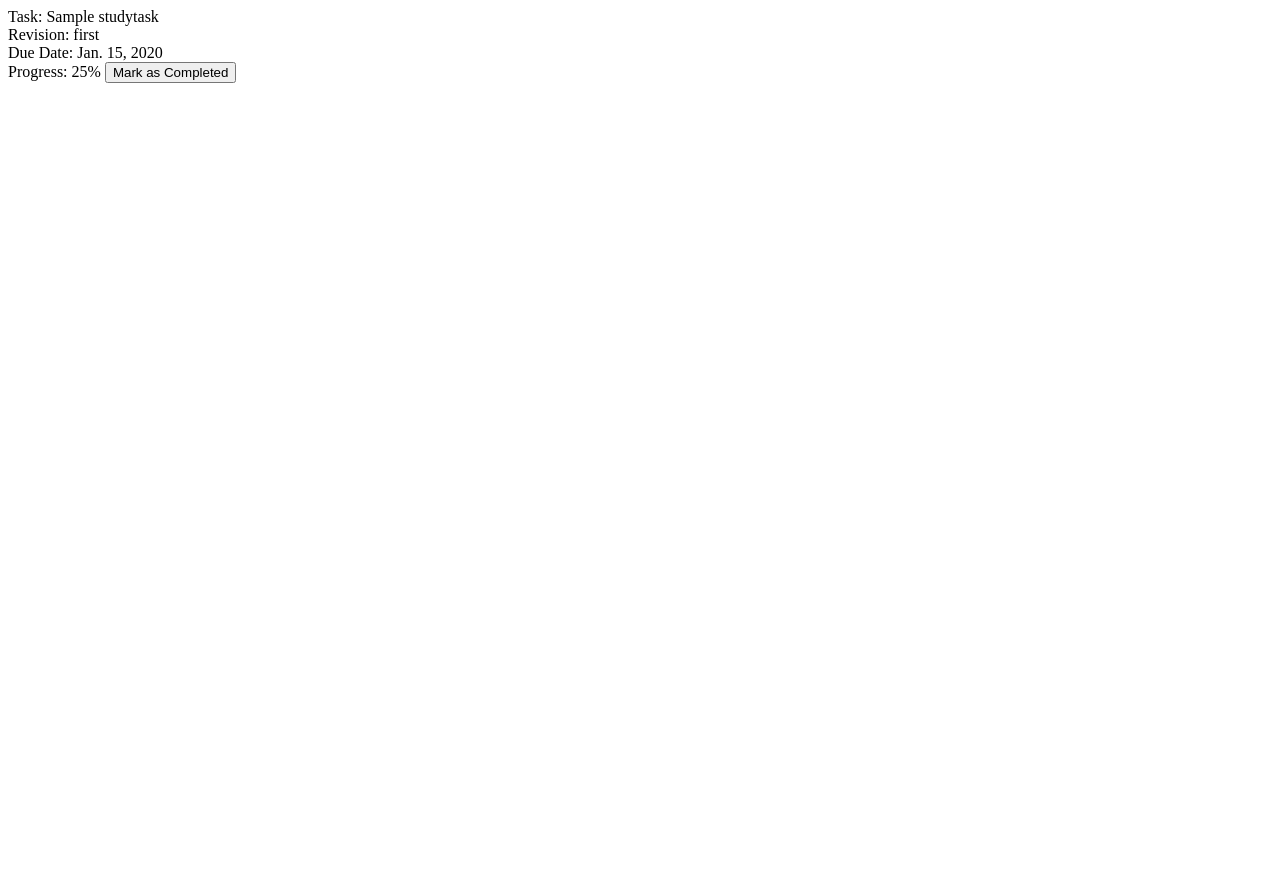
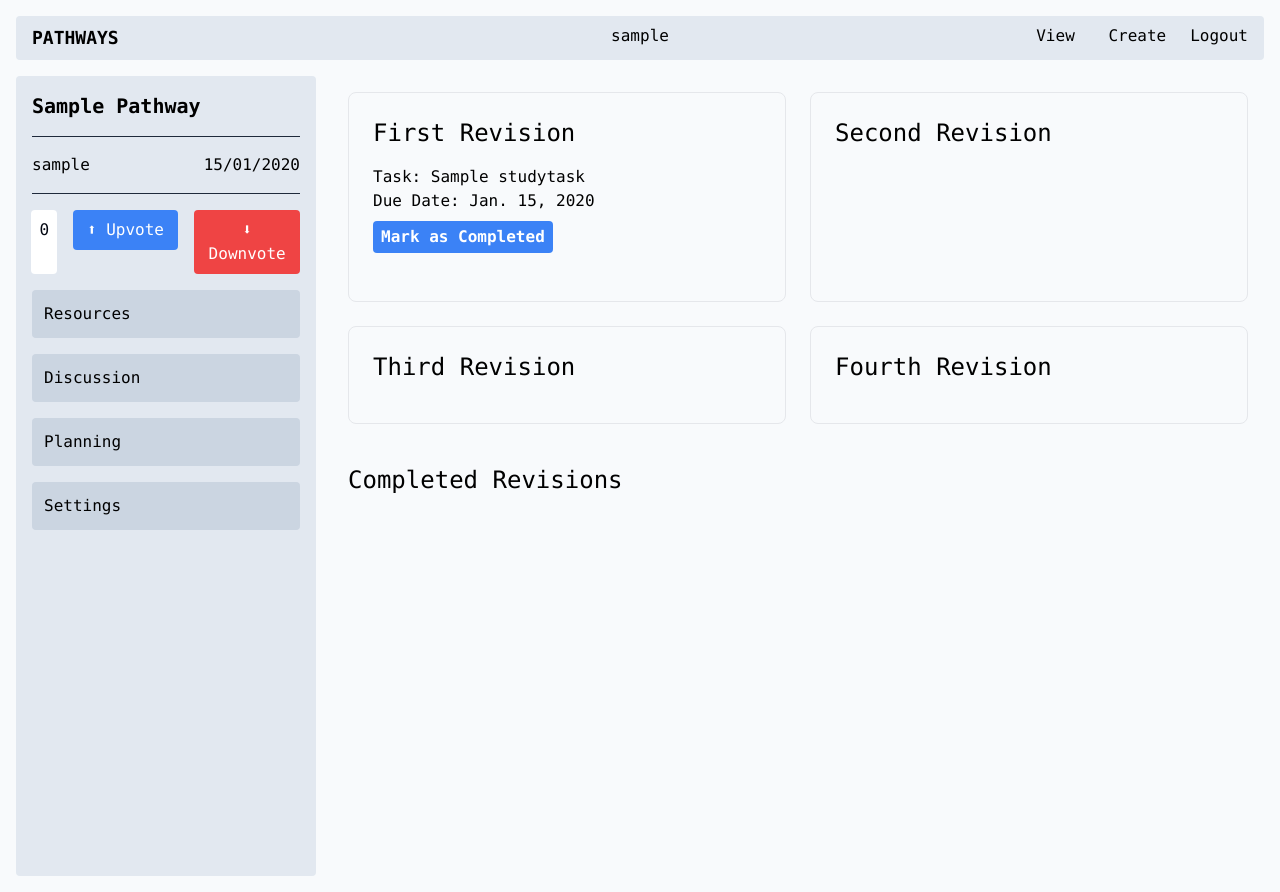
Before and after one commit to sd4483/Pathways, a Django app: page /pathways/pathway/1/revision/ in a window 1280 px wide. Before the commit the page ends 83 px from the top, so only its background shows below. Run offline with Django 4.2, Linux system fonts and the light colour scheme; a user stored in the database is signed in; tables that the repository leaves empty hold one stand-in row (values such as "Sample post").

Commit message:
Revisoin feature main functionality achieved

```diff
--- a/pathways/models.py
+++ b/pathways/models.py
@@ -78,30 +78,12 @@ class StudyTask(models.Model):
 
 @receiver(post_save, sender=StudyTask)
 def create_revisions(sender, instance, **kwargs):
-    if instance.is_completed:
+    if instance.is_completed and not Revision.objects.filter(study_task=instance).exists():
         Revision.objects.create(
             study_task=instance,
             pathway=instance.pathway,
             revision_type=Revision.FIRST,
             due_date=date.today() + timedelta(days=1)
-        )
-        Revision.objects.create(
-            study_task=instance,
-            pathway=instance.pathway,
-            revision_type=Revision.SECOND,
-            due_date=date.today() + timedelta(days=3)
-        )
-        Revision.objects.create(
-            study_task=instance,
-            pathway=instance.pathway,
-            revision_type=Revision.THIRD,
-            due_date=date.today() + timedelta(days=7)
-        )
-        Revision.objects.create(
-            study_task=instance,
-            pathway=instance.pathway,
-            revision_type=Revision.FOURTH,
-            due_date=date.today() + timedelta(days=30)
         )
 
 class Revision(models.Model):
--- a/pathways/plan_revise_view.py
+++ b/pathways/plan_revise_view.py
@@ -1,3 +1,4 @@
+from datetime import timedelta
 from django.shortcuts import render, redirect, get_object_or_404
 from .models import StudyTask, Pathway, Revision
 from .forms import StudyTaskForm
@@ -36,5 +37,39 @@ def complete_task_view(request, pathway_id, task_id):
 
 
 def revision_view(request, pathway_id):
+    pathway = get_object_or_404(Pathway, id=pathway_id)
     user_revisions = Revision.objects.filter(study_task__user=request.user, study_task__pathway=pathway_id, status=Revision.PENDING).order_by('due_date')
-    return render(request, 'pathways/revision_template.html', {'revisions': user_revisions})
+    completed_revisions = Revision.objects.filter(study_task__user=request.user, study_task__pathway=pathway_id, status=Revision.COMPLETED).order_by('due_date')
+    return render(request, 'pathways/revision_template.html', {'revisions': user_revisions, 'completed_revisions': completed_revisions, 'pathway':pathway})
+
+def mark_revision_completed(request, revision_id):
+    revision = get_object_or_404(Revision, id=revision_id)
+
+    REVISION_TYPE_MAP = {
+        Revision.FIRST: Revision.SECOND,
+        Revision.SECOND: Revision.THIRD,
+        Revision.THIRD: Revision.FOURTH,
+        Revision.FOURTH: "completed"
+    }
+
+    next_due_dates = {
+        Revision.FIRST:  timedelta(days=1),
+        Revision.SECOND: timedelta(days=6),
+        Revision.THIRD:  timedelta(days=9),
+        Revision.FOURTH: timedelta(days=14),
+    }
+
+    next_revision_type = REVISION_TYPE_MAP[revision.revision_type]
+
+    if next_revision_type == "completed":
+        revision.status = Revision.COMPLETED
+        revision.save()
+    elif next_revision_type:
+        revision.revision_type = next_revision_type
+        revision.due_date += next_due_dates.get(next_revision_type, timedelta(days=0))
+        revision.save()
+    else:
+        revision.status = Revision.COMPLETED
+        revision.save()
+
+    return redirect('revision', pathway_id=revision.pathway.id)
--- a/pathways/templates/pathways/revision_template.html
+++ b/pathways/templates/pathways/revision_template.html
@@ -1,9 +1,83 @@
-{% for revision in revisions %}
-    <div class="revision-box">
-        Task: {{ revision.study_task.title }} <br>
-        Revision: {{ revision.revision_type }} <br>
-        Due Date: {{ revision.due_date }} <br>
-        Progress: {{ revision.progress_percentage }}%
-        <button>Mark as Completed</button>
+{% extends 'pathways/single_pathway_template.html' %}
+
+{% block pathway_content %}
+<div class="grid grid-cols-2 gap-6 mb-10">
+    <!-- First Revision Box -->
+    <div class="border rounded-lg p-6">
+        <h3 class="text-2xl mb-4">First Revision</h3>
+        {% for revision in revisions %}
+            {% if revision.revision_type == revision.FIRST %}
+                <div class="mb-2">
+                    Task: {{ revision.study_task.title }}<br>
+                    Due Date: {{ revision.due_date }}<br>
+                    <button onclick="location.href='{% url 'mark_revision_completed' revision.id %}'" class="bg-blue-500 hover:bg-blue-700 text-white font-bold py-1 px-2 rounded mt-2 mb-4">
+                        Mark as Completed
+                    </button>
+                </div>
+            {% endif %}
+        {% endfor %}
     </div>
-{% endfor %}
+
+    <!-- Second Revision Box -->
+    <div class="border rounded-lg p-6">
+        <h3 class="text-2xl mb-4">Second Revision</h3>
+        {% for revision in revisions %}
+            {% if revision.revision_type == revision.SECOND %}
+                <div class="mb-2">
+                    Task: {{ revision.study_task.title }}<br>
+                    Due Date: {{ revision.due_date }}<br>
+                    <button onclick="location.href='{% url 'mark_revision_completed' revision.id %}'" class="bg-blue-500 hover:bg-blue-700 text-white font-bold py-1 px-2 rounded mt-2 mb-4">
+                        Mark as Completed
+                    </button>
+                </div>
+            {% endif %}
+        {% endfor %}
+    </div>
+
+    <!-- Third Revision Box -->
+    <div class="border rounded-lg p-6">
+        <h3 class="text-2xl mb-4">Third Revision</h3>
+        {% for revision in revisions %}
+            {% if revision.revision_type == revision.THIRD %}
+                <div class="mb-2">
+                    Task: {{ revision.study_task.title }}<br>
+                    Due Date: {{ revision.due_date }}<br>
+                    <button onclick="location.href='{% url 'mark_revision_completed' revision.id %}'" class="bg-blue-500 hover:bg-blue-700 text-white font-bold py-1 px-2 rounded mt-2 mb-4">
+                        Mark as Completed
+                    </button>
+                </div>
+            {% endif %}
+        {% endfor %}
+    </div>
+
+    <!-- Fourth Revision Box -->
+    <div class="border rounded-lg p-6">
+        <h3 class="text-2xl mb-4">Fourth Revision</h3>
+        {% for revision in revisions %}
+            {% if revision.revision_type == revision.FOURTH %}
+                <div class="mb-2">
+                    Task: {{ revision.study_task.title }}<br>
+                    Due Date: {{ revision.due_date }}<br>
+                    <button onclick="location.href='{% url 'mark_revision_completed' revision.id %}'" class="bg-blue-500 hover:bg-blue-700 text-white font-bold py-1 px-2 rounded mt-2 mb-4">
+                        Mark as Completed
+                    </button>
+                </div>
+            {% endif %}
+        {% endfor %}
+    </div>
+</div>
+
+<!-- Completed Tasks List -->
+<div>
+    <h3 class="text-2xl mb-4">Completed Revisions</h3>
+    {% for revision in completed_revisions %}
+        {% if revision.status == 'completed' %}
+            <div class="mb-4 p-4 border-green-400 border rounded-lg">
+                Task: {{ revision.study_task.title }}
+            </div>
+        {% endif %}
+    {% endfor %}
+</div>
+
+
+{% endblock %}
--- a/pathways/urls.py
+++ b/pathways/urls.py
@@ -1,6 +1,6 @@
 from django.urls import path, include
 from . import views
-from .plan_revise_view import planning_view, complete_task_view, revision_view
+from .plan_revise_view import planning_view, complete_task_view, revision_view, mark_revision_completed
 
 urlpatterns = [
     path('', views.view_pathway_view, name='view_pathway'),
@@ -21,4 +21,5 @@ urlpatterns = [
     path('pathway/<int:pathway_id>/planning/', planning_view, name='planning'),
     path('pathway/<int:pathway_id>/revision/', revision_view, name='revision'),
     path('pathway/<int:pathway_id>/complete-task/<int:task_id>/', complete_task_view, name='complete_task'),
+    path('mark_revision_completed/<int:revision_id>/', mark_revision_completed, name='mark_revision_completed'),
 ]
--- a/static/src/styles.css
+++ b/static/src/styles.css
@@ -698,6 +698,14 @@ video {
   margin-left: 0.5rem !important;
 }
 
+.mt-10 {
+  margin-top: 2.5rem !important;
+}
+
+.mb-10 {
+  margin-bottom: 2.5rem !important;
+}
+
 .block {
   display: block !important;
 }
@@ -899,6 +907,10 @@ video {
   border-radius: 0.375rem !important;
 }
 
+.rounded-lg {
+  border-radius: 0.5rem !important;
+}
+
 .border {
   border-width: 1px !important;
 }
@@ -930,6 +942,11 @@ video {
 .border-slate-700 {
   --tw-border-opacity: 1 !important;
   border-color: rgb(51 65 85 / var(--tw-border-opacity)) !important;
+}
+
+.border-green-400 {
+  --tw-border-opacity: 1 !important;
+  border-color: rgb(74 222 128 / var(--tw-border-opacity)) !important;
 }
 
 .bg-\[\#E3CCAE\] {
@@ -1042,6 +1059,10 @@ video {
   padding: 2rem !important;
 }
 
+.p-6 {
+  padding: 1.5rem !important;
+}
+
 .px-2 {
   padding-left: 0.5rem !important;
   padding-right: 0.5rem !important;
@@ -1142,6 +1163,11 @@ video {
   line-height: 1.75rem !important;
 }
 
+.text-2xl {
+  font-size: 1.5rem !important;
+  line-height: 2rem !important;
+}
+
 .font-bold {
   font-weight: 700 !important;
 }
@@ -1226,6 +1252,12 @@ video {
   box-shadow: var(--tw-ring-offset-shadow, 0 0 #0000), var(--tw-ring-shadow, 0 0 #0000), var(--tw-shadow) !important;
 }
 
+.shadow-md {
+  --tw-shadow: 0 4px 6px -1px rgb(0 0 0 / 0.1), 0 2px 4px -2px rgb(0 0 0 / 0.1) !important;
+  --tw-shadow-colored: 0 4px 6px -1px var(--tw-shadow-color), 0 2px 4px -2px var(--tw-shadow-color) !important;
+  box-shadow: var(--tw-ring-offset-shadow, 0 0 #0000), var(--tw-ring-shadow, 0 0 #0000), var(--tw-shadow) !important;
+}
+
 .placeholder\:italic::-moz-placeholder {
   font-style: italic !important;
 }
@@ -1267,6 +1299,11 @@ video {
 .hover\:bg-slate-800:hover {
   --tw-bg-opacity: 1 !important;
   background-color: rgb(30 41 59 / var(--tw-bg-opacity)) !important;
+}
+
+.hover\:bg-blue-700:hover {
+  --tw-bg-opacity: 1 !important;
+  background-color: rgb(29 78 216 / var(--tw-bg-opacity)) !important;
 }
 
 .focus\:border-black:focus {
```
